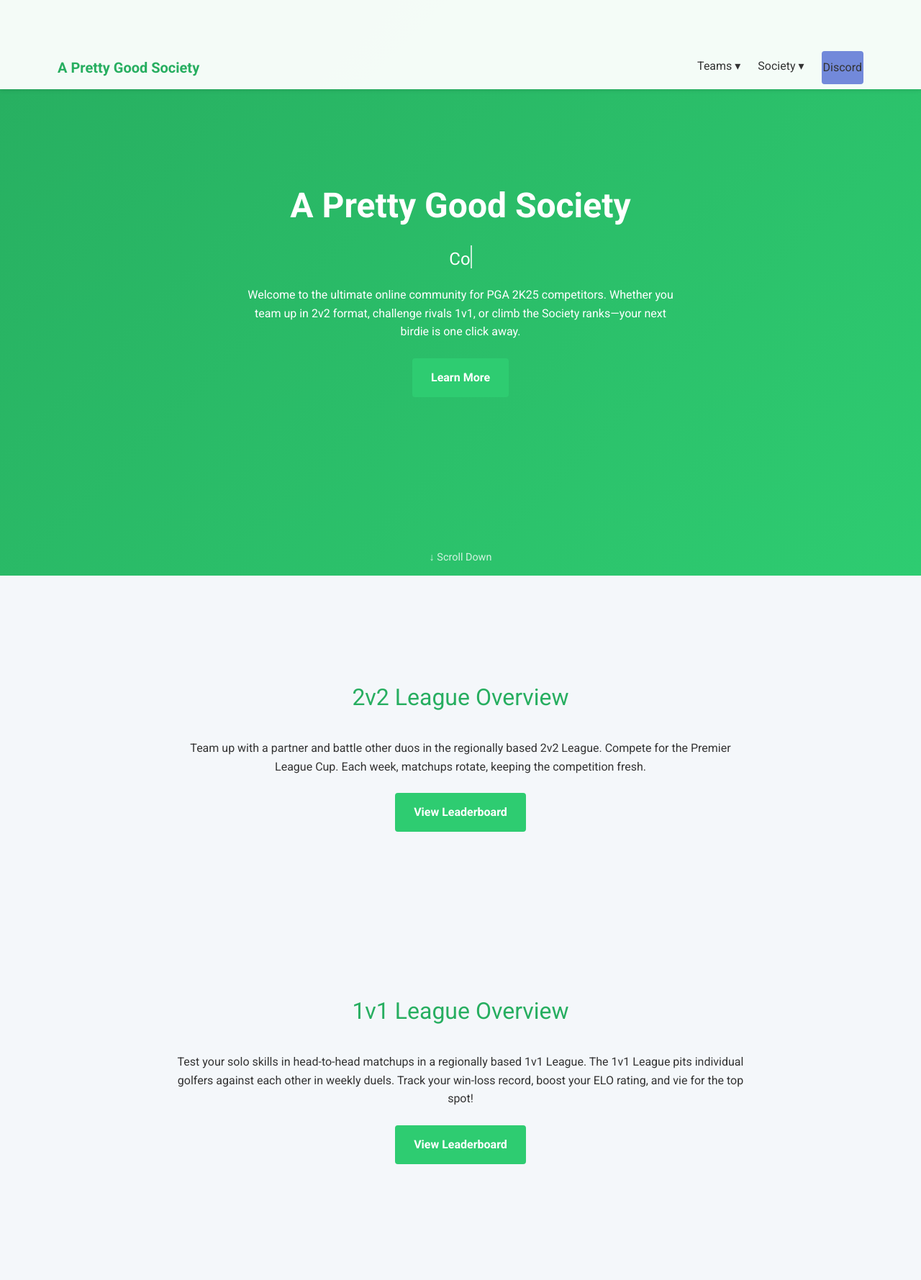
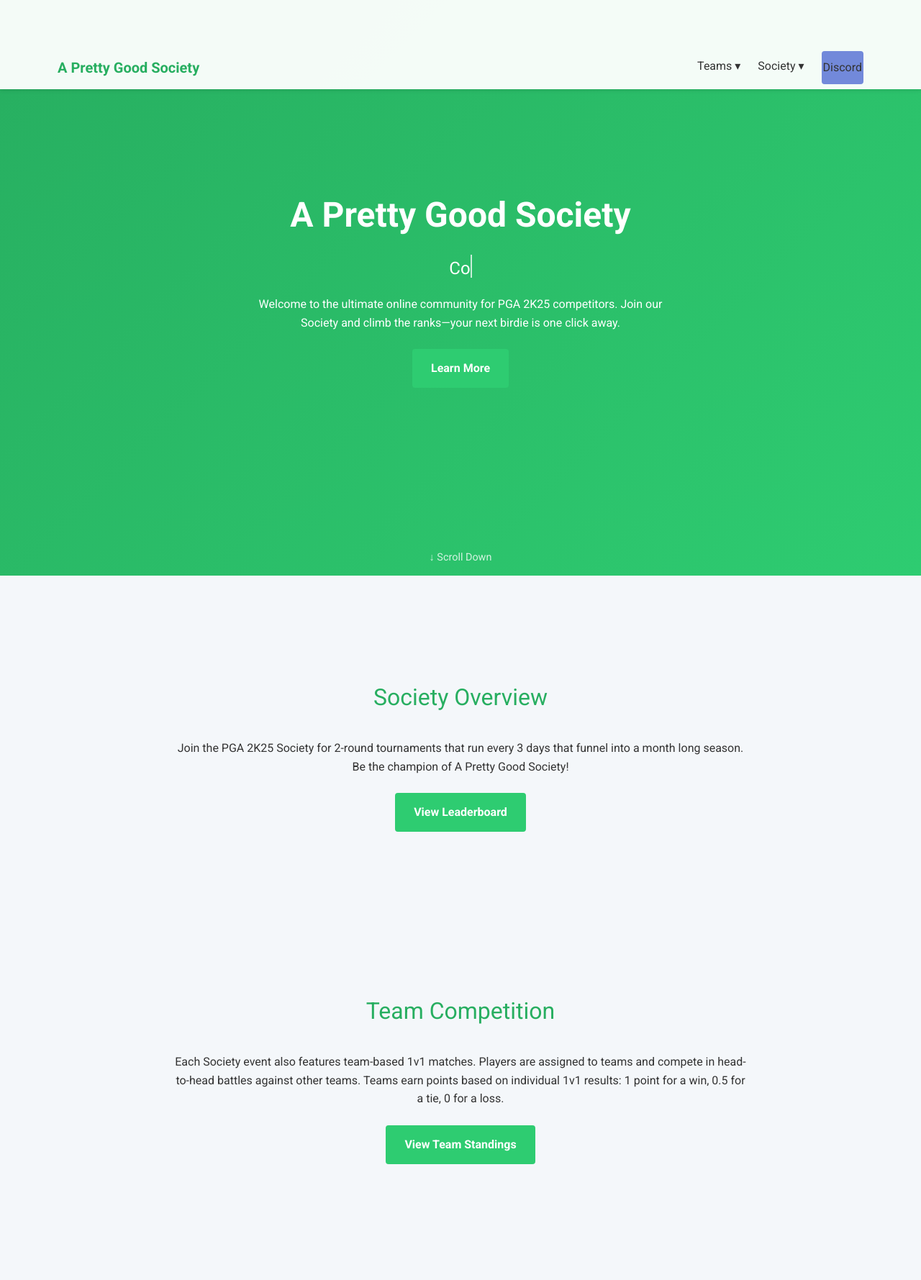
Before and after one commit to PrettyCW/APrettyGoodSociety, a Flask app: page / in a window 1280 px wide. Shown: the top 1779 px of the page at 72% size. Run offline with Flask 2, Linux system fonts and the light colour scheme.

Commit message:
Update home page to reflect current site structure
- Simplified hero section text
- Removed disabled 1v1 and 2v2 league sections
- Added team competition section with explanation
- Updated navigation links to point to active features
- Focused content on Society tournaments and team battles

```diff
--- a/templates/home.html
+++ b/templates/home.html
@@ -7,45 +7,15 @@
     <h1>A Pretty Good Society</h1>
     <div class="typewriter" id="typewriter"></div>
     <p>
-      Welcome to the ultimate online community for PGA 2K25 competitors. Whether you team up in 2v2 format, challenge rivals 1v1, or climb the Society ranks—your next birdie is one click away.
+      Welcome to the ultimate online community for PGA 2K25 competitors. Join our Society and climb the ranks—your next birdie is one click away.
     </p>
-    <a href="#2v2-league" class="btn">Learn More</a>
-    <div class="scroll-down" onclick="document.getElementById('2v2-league').scrollIntoView({ behavior: 'smooth' })">
+    <a href="#society-league" class="btn">Learn More</a>
+    <div class="scroll-down" onclick="document.getElementById('society-league').scrollIntoView({ behavior: 'smooth' })">
       ↓ Scroll Down
     </div>
   </section>
 
-  <!-- ========== 2v2 LEAGUE SYNOPSIS ========== -->
-  <section id="2v2-league">
-    <div class="container">
-      <div class="section-header">2v2 League Overview</div>
-      <div class="section-content">
-        <p>
-          Team up with a partner and battle other duos in the regionally based 2v2 League. Compete for the Premier League Cup. Each week, matchups rotate, keeping the competition fresh.
-        </p>
-        <!-- Updated to point to the 2v2 leaderboard route -->
-        <a href="{{ url_for('leaderboard_2v2') }}" class="btn learn-more">
-          View Leaderboard
-        </a>
-      </div>
-    </div>
-  </section>
 
-  <!-- ========== 1v1 LEAGUE SYNOPSIS ========== -->
-  <section id="1v1-league">
-    <div class="container">
-      <div class="section-header">1v1 League Overview</div>
-      <div class="section-content">
-        <p>
-          Test your solo skills in head-to-head matchups in a regionally based 1v1 League. The 1v1 League pits individual golfers against each other in weekly duels. Track your win-loss record, boost your ELO rating, and vie for the top spot!
-        </p>
-        <!-- Updated to point to the 1v1 leaderboard route -->
-        <a href="{{ url_for('leaderboard_1v1') }}" class="btn learn-more">
-          View Leaderboard
-        </a>
-      </div>
-    </div>
-  </section>
 
   <!-- ========== SOCIETY SYNOPSIS ========== -->
   <section id="society-league">
@@ -60,13 +30,26 @@
     </div>
   </section>
 
+  <!-- ========== TEAMS SYNOPSIS ========== -->
+  <section id="teams-league">
+    <div class="container">
+      <div class="section-header">Team Competition</div>
+      <div class="section-content">
+        <p>
+          Each Society event also features team-based 1v1 matches. Players are assigned to teams and compete in head-to-head battles against other teams. Teams earn points based on individual 1v1 results: 1 point for a win, 0.5 for a tie, 0 for a loss.
+        </p>
+        <a href="{{ url_for('teams_redirect') }}" class="btn learn-more">View Team Standings</a>
+      </div>
+    </div>
+  </section>
+
   <!-- ========== DAILY TOURNAMENTS SYNOPSIS ========== -->
   <section id="daily-tournaments">
     <div class="container">
       <div class="section-header">Daily Tournaments</div>
       <div class="section-content">
         <p>
-          We have pop up tournaments all the time in the Discord—sometimes Alt Shot, Scramble, 1v1, and a ton of different formats! Come be social!
+          We have pop up tournaments all the time in the Discord—sometimes Alt Shot, Scramble, and a ton of different formats! Come be social!
         </p>
         <a href="https://discord.gg/HqcqXN7sPm" class="btn learn-more">Join Discord</a>
       </div>
```
